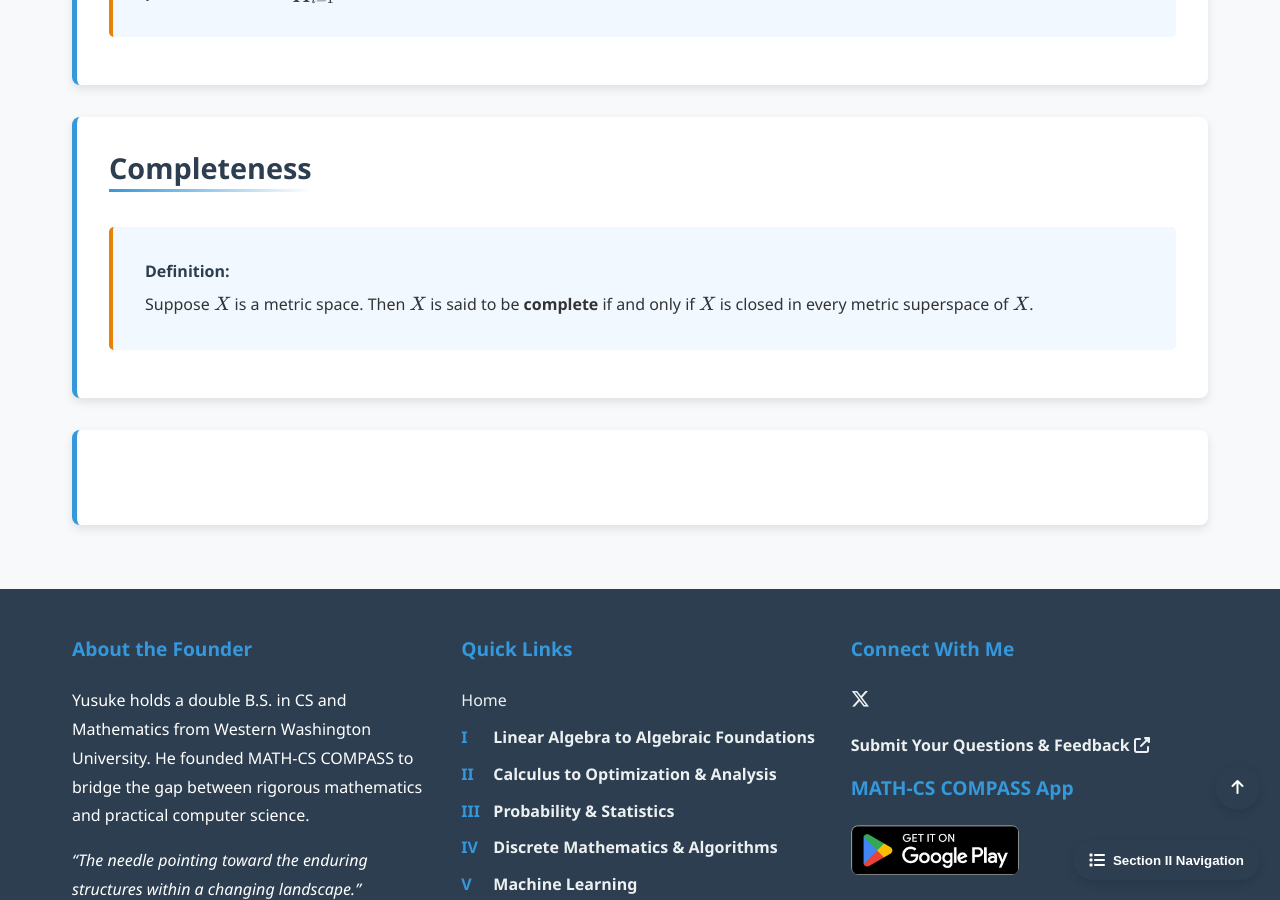
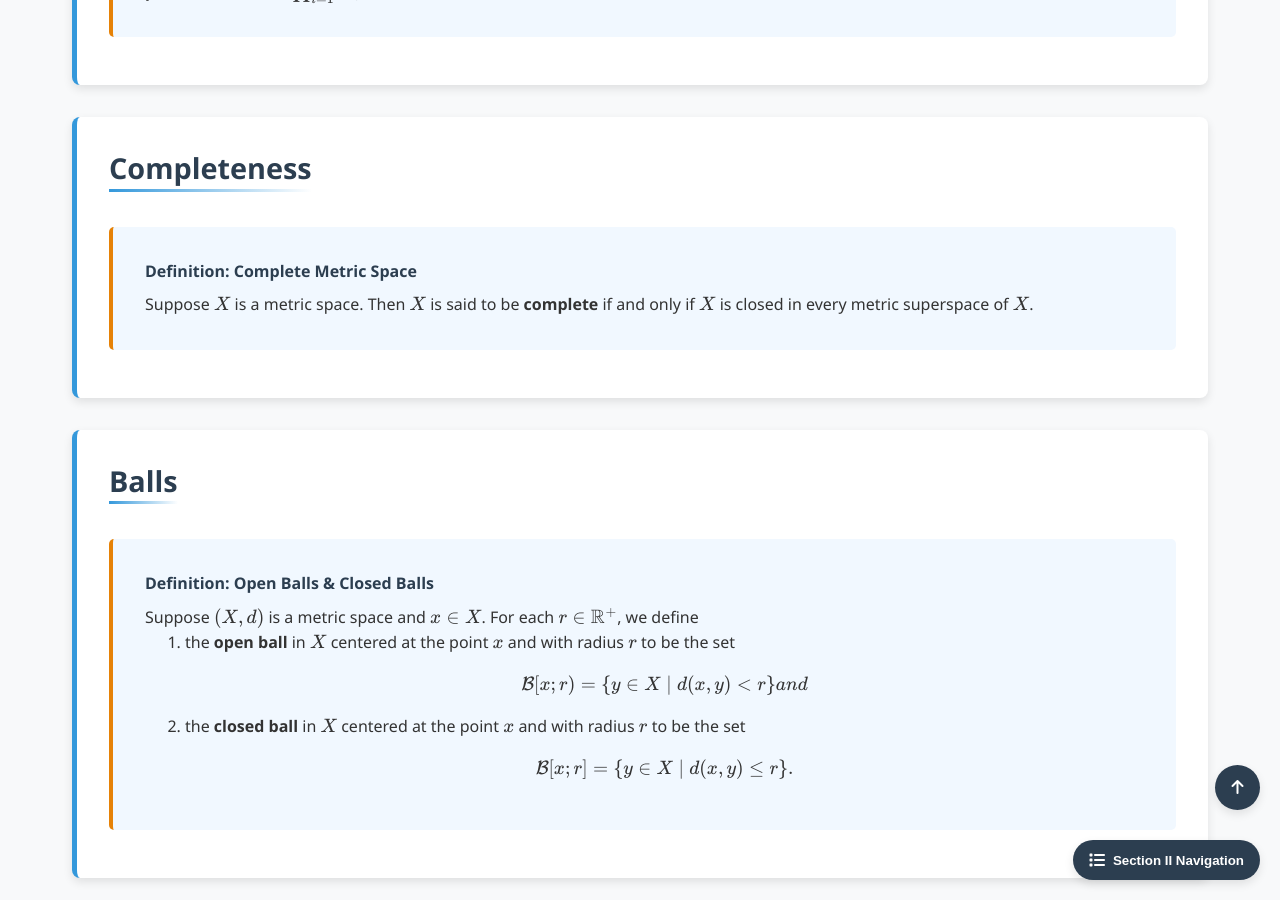
Before and after one commit to Yusukey01/yusukey01.github.io, a Jekyll site: the page built from Mathematics/Calculus/metric_space.html, in a window 1280 px wide and 900 px high, scrolled down 4059 px. Built offline with Jekyll 4.4.1, drawn with Linux system fonts in a browser that asks for light colours.

Commit message:
add theorems, definitions

```diff
--- a/Mathematics/Calculus/metric_space.html
+++ b/Mathematics/Calculus/metric_space.html
@@ -247,7 +247,7 @@ noindex: true
             <section id="comp" class="section-content">
                 <h2>Completeness</h2>
                 <div class="theorem">
-                    <span class="theorem-title">Definition:</span>
+                    <span class="theorem-title">Definition: Complete Metric Space</span>
                     Suppose \(X\) is a metric space. Then \(X\) is said to be <strong>complete</strong> if and only if
                     \(X\) is closed in every metric superspace of \(X\).
                 </div>
@@ -255,7 +255,33 @@ noindex: true
 
             </section>
 
-             <section id="" class="section-content">
+            <section id="ball" class="section-content">
+                <h2>Balls</h2>
+                <div class="theorem">
+                    <span class="theorem-title">Definition: Open Balls & Closed Balls</span>
+                    Suppose \((X, d)\) is a metric space and \(x \in X\). For each \(r \in \mathbb{R}^+\), we define
+                    <ol style="padding-left: 40px;">
+                        <li>the <strong>open ball</strong> in \(X\) centered at the point \(x\) and with radius \(r\) to be the set
+                            \[
+                            \mathcal{B}[x ; r) = \{y \in X \mid d(x, y) < r\} and
+                            \]
+                        </li>
+                        <li>the <strong>closed ball</strong> in \(X\) centered at the point \(x\) and with radius \(r\) to be the set
+                             \[
+                            \mathcal{B}[x ; r] = \{y \in X \mid d(x, y) \leq r\}.
+                            \]
+                        </li>
+                    </ol>
+                </div>
+
+            </section>
+
+            <section id="" class="section-content">
+                <h2></h2>
+
+            </section>
+
+            <section id="" class="section-content">
                 <h2></h2>
 
             </section>
```
